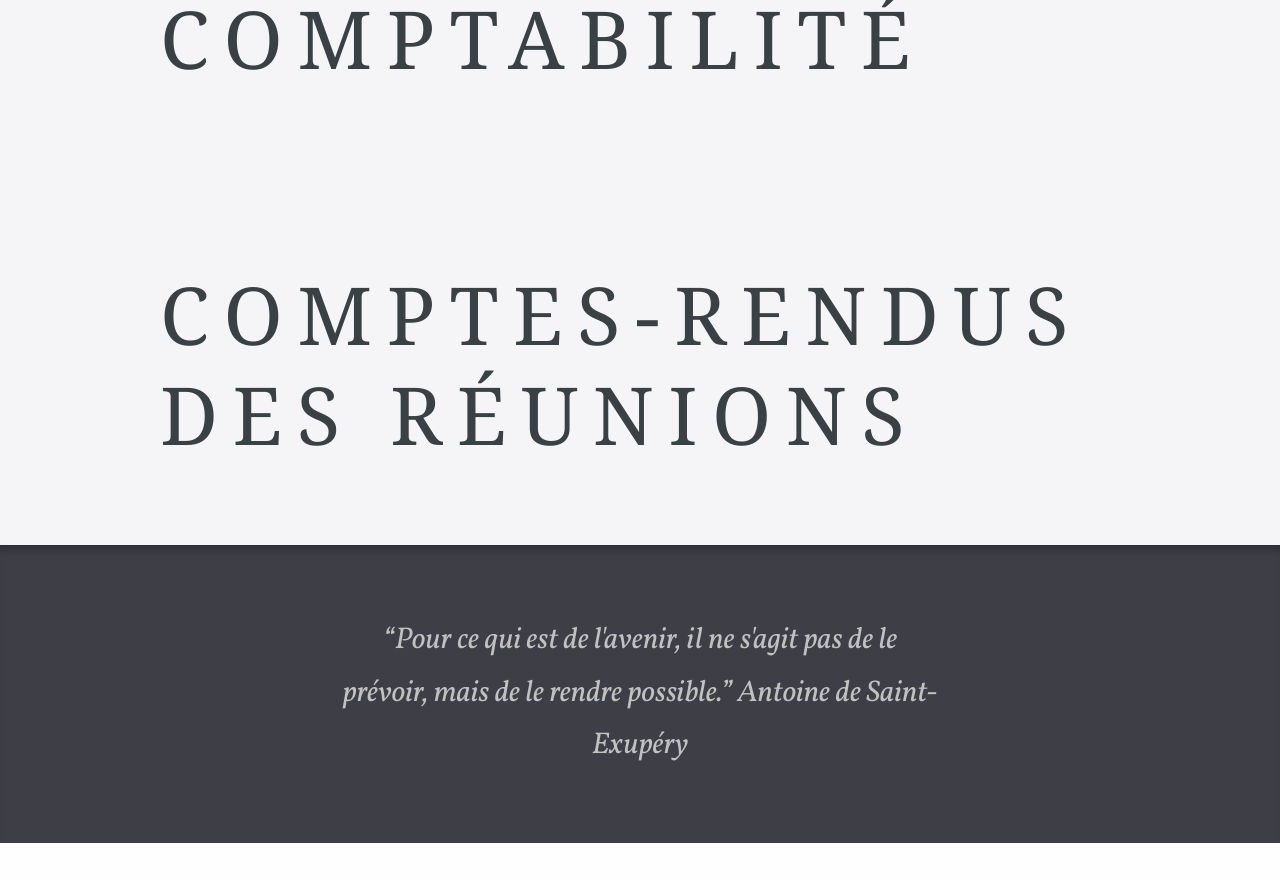
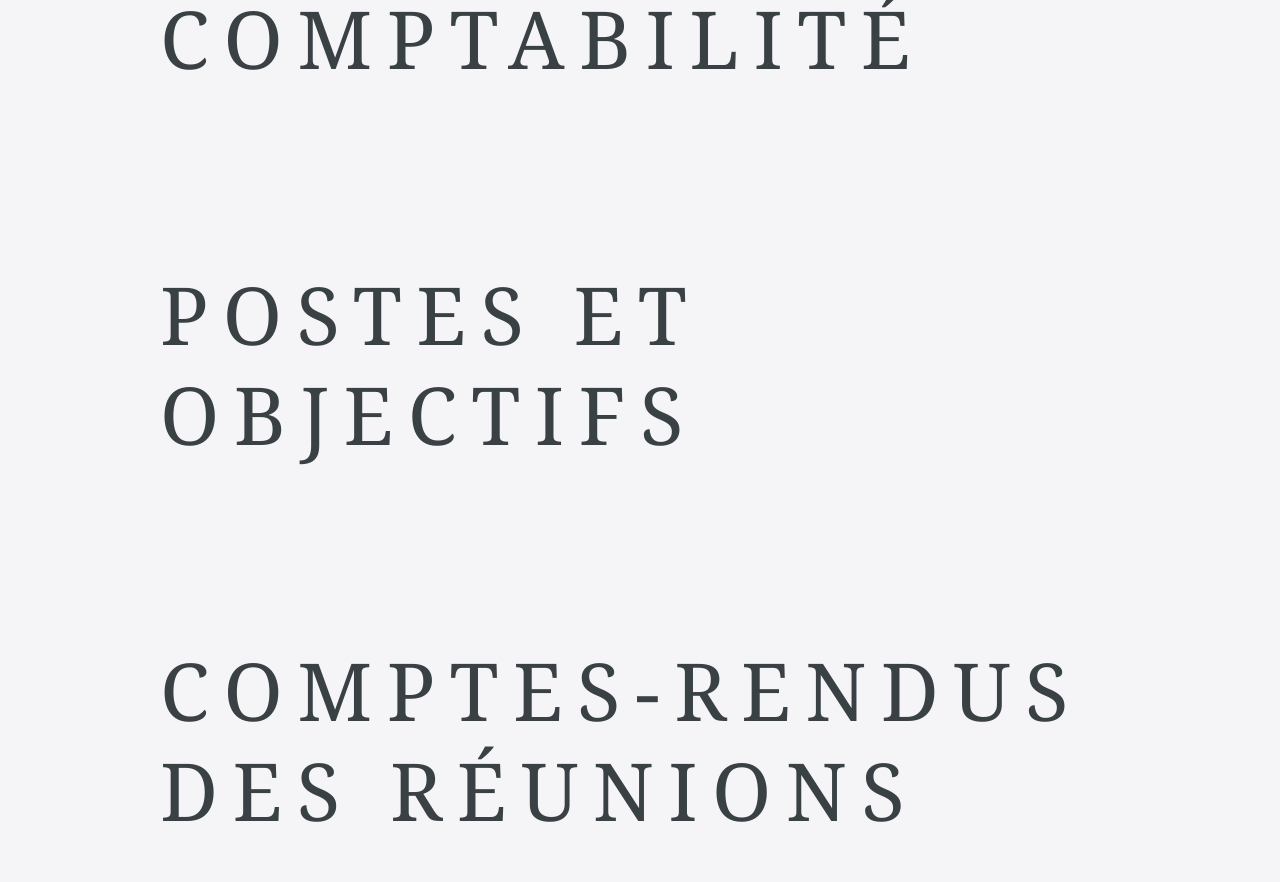
Before and after one commit to ciremwebsite/ciremwebsite.github.io, a Jekyll site: the page built from ressources/ressources.md, in a window 1280 px wide and 900 px high, scrolled down 565 px. Shown: the top 882 px of the window. Built offline with Jekyll 4.4.1, drawn with Linux system fonts in a browser that asks for light colours; some web fonts are replaced.

Commit message:
Update ressources.md

```diff
--- a/ressources/ressources.md
+++ b/ressources/ressources.md
@@ -9,4 +9,6 @@ navigation_order: 2
 
 # Comptabilité
 
+# Postes et objectifs
+
 # Comptes-rendus des réunions
```
